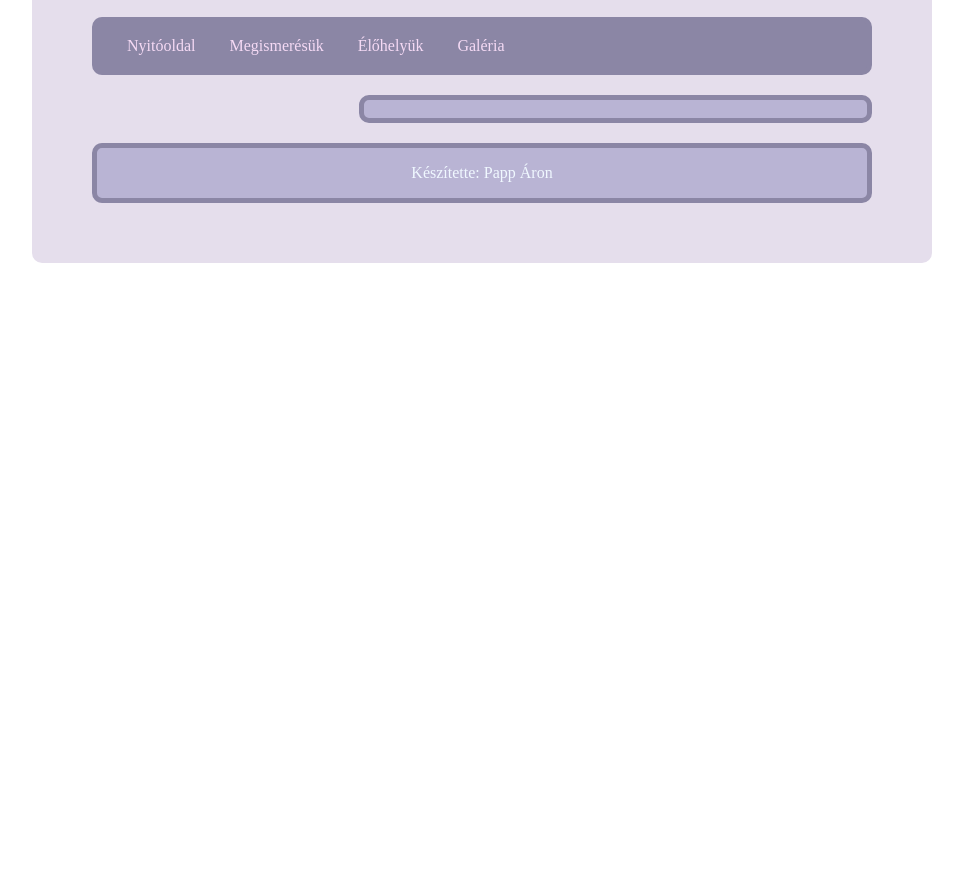
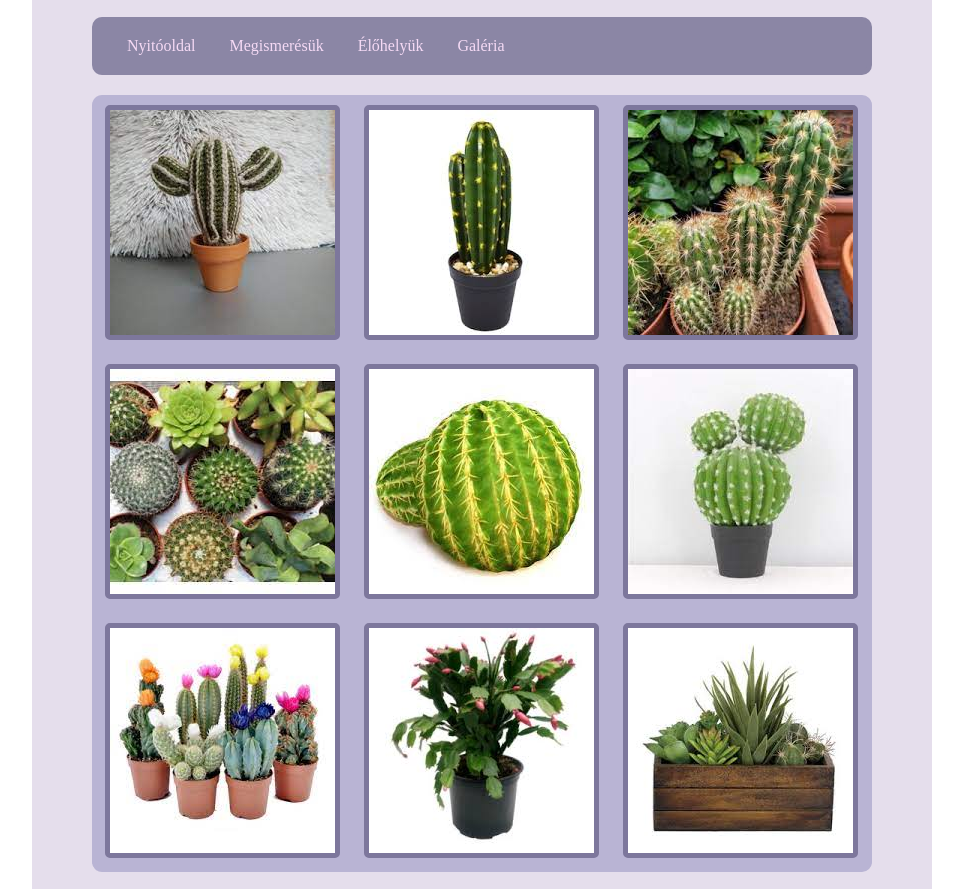
Before and after one commit to Aron0211/kaktuszok, a plain HTML site: page galeria.html in a window 1280 px wide. Shown: the part 153-1042 px from the top of the page, without its empty margins (158-1121 px from the left). Before the commit the page ends 800 px from the top, so only its background shows below. Drawn offline with Linux system fonts and the light colour scheme.

Commit message:
mostmár minden kész

```diff
--- a/galeria.css
+++ b/galeria.css
@@ -71,17 +71,20 @@ nav a:hover{
 
 article{
     grid-area: ar;
-    border: 5px solid    rgb(139, 134, 165);
     border-radius: 10px;
     background-color: rgb(185, 180, 212);
     margin: 10px;
 }
 
-article h2{
-    padding: 10px;
-    margin: 4px;
-    text-align: justify;
+article img{
+    margin: auto;
+    border: 5px solid rgb(125, 119, 156);
+    border-radius: 5px;
+    margin: 10px;
+
 }
+
+
 
 footer{
     text-align: center;
@@ -109,7 +112,6 @@ main{
         "n"
         "s"
         "ar"
-        "as"
         "f"
     ;
 }
--- a/galeria.html
+++ b/galeria.html
@@ -6,13 +6,13 @@
     <meta name="description" content="Kaktuszok">
     <meta name="keywords" content="Kaktuszok, sivatag">
     <meta name="author" content="Papp Áron">
-    <link rel="stylesheet" href="stilus.css">
+    <link rel="stylesheet" href="galeria.css">
     <title>Papp Áron</title>
 </head>
 <body>
  <main>
         <header>
-            <h1>Katktuszok</h1>
+            <h1>Galéria</h1>
         </header>
 
         <nav>
@@ -23,17 +23,15 @@
         </nav>
 
         <article>
-            <img src="" alt="">
-            <img src="" alt="">
-            <img src="" alt="">
-            <img src="" alt="">
-            <img src="" alt="">
-            <img src="" alt="">
-            <img src="" alt="">
-            <img src="" alt="">
-            <img src="" alt="">
-            <img src="" alt="">
-            <img src="" alt="">
+            <img src="kepek/kep1.jpg" alt="Valami nem jó:/">
+            <img src="kepek/kep2.jpg" alt="Valami nem jó:/">
+            <img src="kepek/kep3.jpg" alt="Valami nem jó:/">
+            <img src="kepek/kep4.jpg" alt="Valami nem jó:/">
+            <img src="kepek/kep5.jpg" alt="Valami nem jó:/">
+            <img src="kepek/kep6.jpg" alt="Valami nem jó:/">
+            <img src="kepek/kep7.jpg" alt="Valami nem jó:/">
+            <img src="kepek/kep8.jpg" alt="Valami nem jó:/">
+            <img src="kepek/kep9.jpg" alt="Valami nem jó:/">
         </article>
         <footer><p>Készítette: Papp Áron</p></footer>
     </main>
```
Also changed, not shown: index.html (+1 -1 lines).
